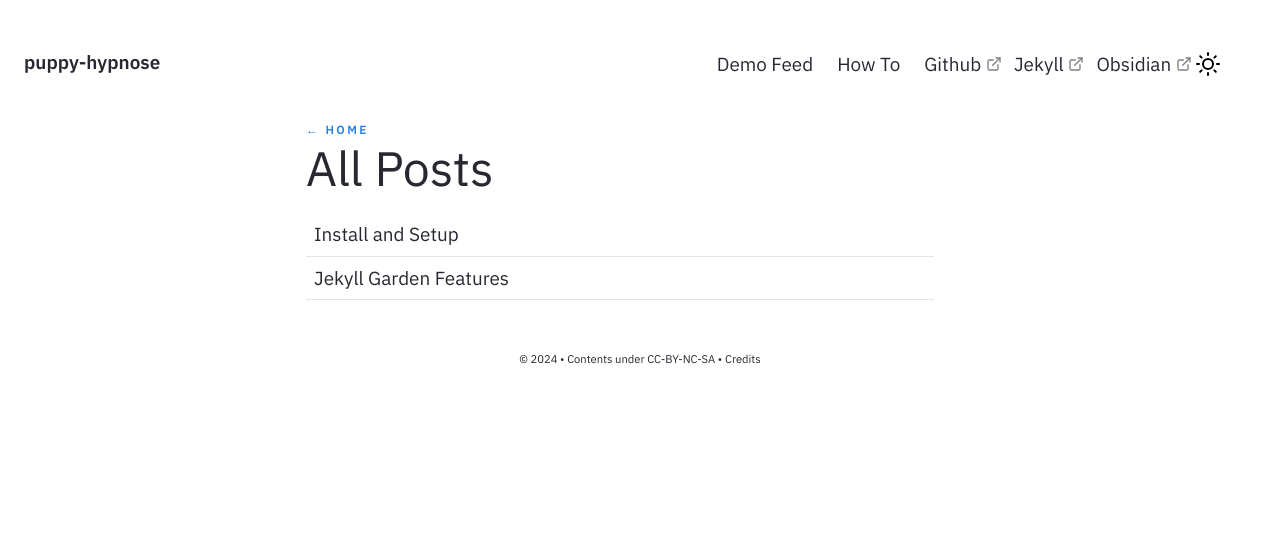
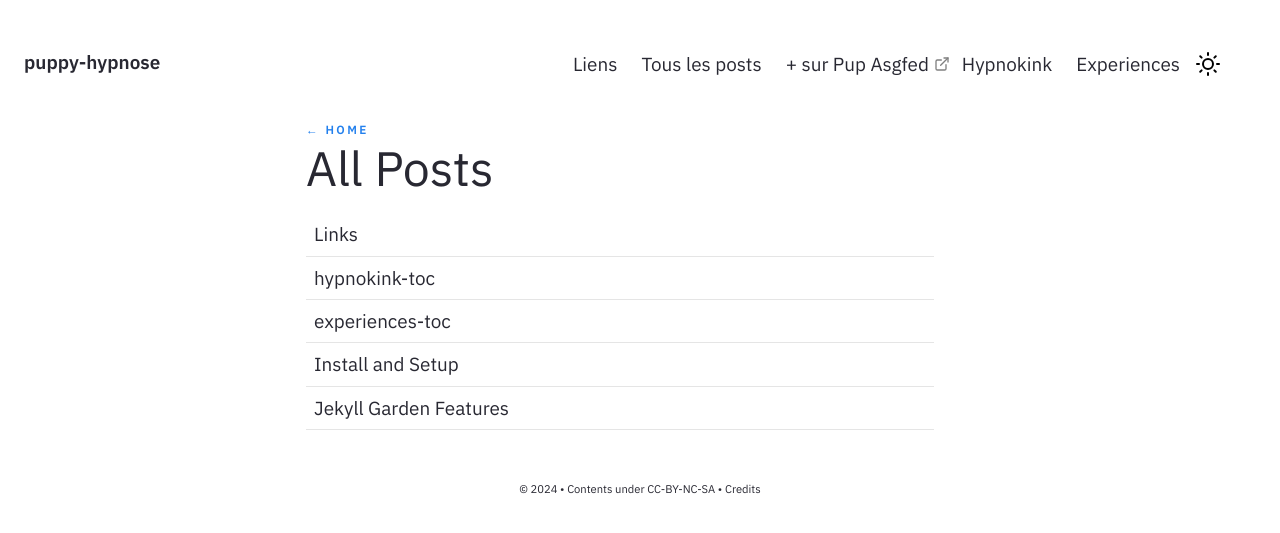
Before and after one commit to pupasgfed/pupasgfed.github.io, a Jekyll site: the page built from pages/posts.md, in a window 1280 px wide. Shown: the top 533 px of the page. Built offline with Jekyll 4.4.1, drawn with Linux system fonts in a browser that asks for light colours.

Commit message:
navigation and tables of contents

```diff
--- a/_includes/Nav.html
+++ b/_includes/Nav.html
@@ -53,20 +53,21 @@
 
     <div id="navbarBasicExample" class="navbar-menu">
       <div class="navbar-start">
+        <a href="../post/links" class="navbar-item">
+          Liens
         <a href="{{'/notes' | relative_url}}" class="navbar-item">
-          Demo Feed
+          Tous les posts
         </a>
-        <a href="../post/how-to" class="navbar-item">
-          How To
+
         </a>
-        <a href="https://github.com/Jekyll-Garden/jekyll-garden.github.io" target="_blank" class="navbar-item">
-          Github
+        <a href="https://linktr.ee/pupasgfed" target="_blank" class="navbar-item">
+          + sur Pup Asgfed
         </a>
-        <a href="https://jekyllrb.com/" target="_blank" class="navbar-item">
-          Jekyll
+        <a href="../post/hypnokink-toc"  class="navbar-item">
+          Hypnokink
         </a>
-        <a href="https://obsidian.md/"  target="_blank" class="navbar-item">
-          Obsidian
+        <a href="../post/experiences-toc"  class="navbar-item">
+          Experiences
         </a>
       </div>
       <div class="navbar-end is-hidden-mobile" onclick="modeSwitcher()" >
```
Also changed, not shown: _posts/2024-09-28-experiences-toc.md (added, +5 -0 lines), _posts/2024-09-28-hypnokink-toc.md (added, +13 -0 lines), _posts/2024-09-28-links.md (added, +13 -0 lines), .obsidian/workspace.json.
